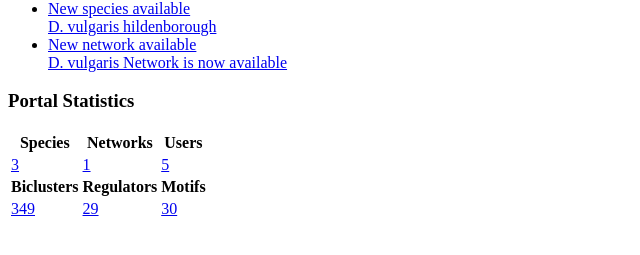
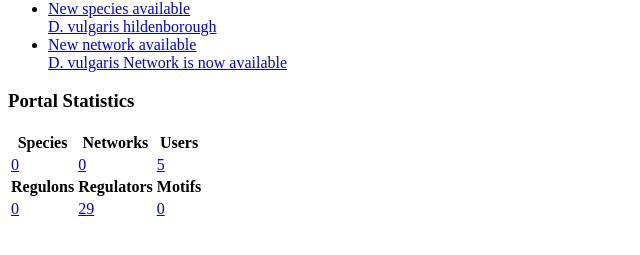
Before and after one commit to cbare/network_portal, a Django app: page / in a window 1280 px wide. Shown: the part 277-532 px from the top of the page, without its empty margins (0-640 px from the left). Run offline with Django 3.2, Linux system fonts and the light colour scheme; data that the repository does not hold is empty; parts of the project's set-up code (start-up, migrations or seed data) failed here and were passed over.

Commit message:
Added some code in views.py to produce the summary stats on the home page.  Also made a minor change to def search in views.py to handle search more gracefully.

```diff
--- a/web_app/templates/home.html
+++ b/web_app/templates/home.html
@@ -51,19 +51,19 @@
       <th>Users</th>
     </tr>
     <tr>
-      <td><a href="/species/">3</a></td>
-      <td><a href="/networks/">1</a></td>
+      <td><a href="/species/">{{ sp_count }}</a></td>
+      <td><a href="/networks/">{{ net_count }}</a></td>
       <td><a href="users.html">5</a></td>
     </tr>
     <tr>
-      <th>Biclusters</th>
+      <th>Regulons</th>
       <th>Regulators</th>
       <th>Motifs</th>
     </tr>
     <tr>
-      <td><a href="biclusters.html">349</a></td>
+      <td><a href="biclusters.html">{{ bicl_count }}</a></td>
       <td><a href="regulators.html">29</a></td>
-      <td><a href="motifs.html">30</a></td>
+      <td><a href="motifs.html">{{ motif_count }}</a></td>
     </tr>
   </table>
 </div><!-- end #sidebar -->
--- a/web_app/views.py
+++ b/web_app/views.py
@@ -1,17 +1,28 @@
 from django.template.loader import get_template
 from django.template import Context
 from django.http import HttpResponse
+from django.http import Http404
+from django.core.exceptions import ObjectDoesNotExist
 from django.http import HttpResponseRedirect
 from django.shortcuts import render_to_response
 from django.template import RequestContext
 from django.contrib.auth import logout
+from web_app.networks.models import *
 
 import search as s
 import itertools
 
 def home(request):
     #return render_to_response('home.html', locals())
-    return render_to_response('home.html', {}, context_instance=RequestContext(request))
+    genes = Gene.objects.all()
+
+    bicl_count = Bicluster.objects.count()
+    sp_count = Species.objects.count()
+    net_count = Network.objects.count()
+    motif_count = Motif.objects.count()
+
+    #return render_to_response('home.html', {}, context_instance=RequestContext(request))
+    return render_to_response('home.html', locals())
 
 def about(request):
     version = "0.0.1"
@@ -29,27 +40,34 @@ def search(request):
         genes = []
         gene_functions = {}
         terms = []
+
         for result in results:
+            print result.keys()
+            print result['doc_type']
             if result['doc_type']=='BICLUSTER':
                 biclusters.append(result)
                 if 'bicluster_id' in result and result['bicluster_id'] not in bicluster_ids:
                     bicluster_ids.append(result['bicluster_id'])
-            elif result['doc_type']=='GENE':
-                # create sorted list of functions per gene;
-                # use if user wants to display Gene: Functions
-                functions = zip(result['gene_function_type'], result['gene_function_name'])
-                gene_functions[result['gene_name']] = functions
-                ret = sorted(gene_functions.items())
-                # create a list of unique functions found among the collection
-                # of genes queried by user
-                terms.append(result['gene_function_name'])
-                terms_list = list(itertools.chain.from_iterable(terms))
-                terms_lc = map(lambda x:x.lower(), terms_list)
-                unique = set(terms_lc)
-                unique = list(unique)
-                unique.sort()
-                # all gene results together
-                genes.append(result)
+            #elif result['doc_type']=='GENE':
+            if result['doc_type']=='GENE':
+                if ('gene_function_type' in result):
+                    # create sorted list of functions per gene;
+                    # use if user wants to display Gene: Functions
+                    functions = zip(result['gene_function_type'], result['gene_function_name'])
+                    gene_functions[result['gene_name']] = functions
+                    ret = sorted(gene_functions.items())
+                    # create a list of unique functions found among the collection
+                    # of genes queried by user
+                    terms.append(result['gene_function_name'])
+                    terms_list = list(itertools.chain.from_iterable(terms))
+                    terms_lc = map(lambda x:x.lower(), terms_list)
+                    unique = set(terms_lc)
+                    unique = list(unique)
+                    unique.sort()
+                    # all gene results together
+                    genes.append(result)
+                else:
+                    genes.append(result)
 
     return render_to_response('search.html', locals())
 
```
